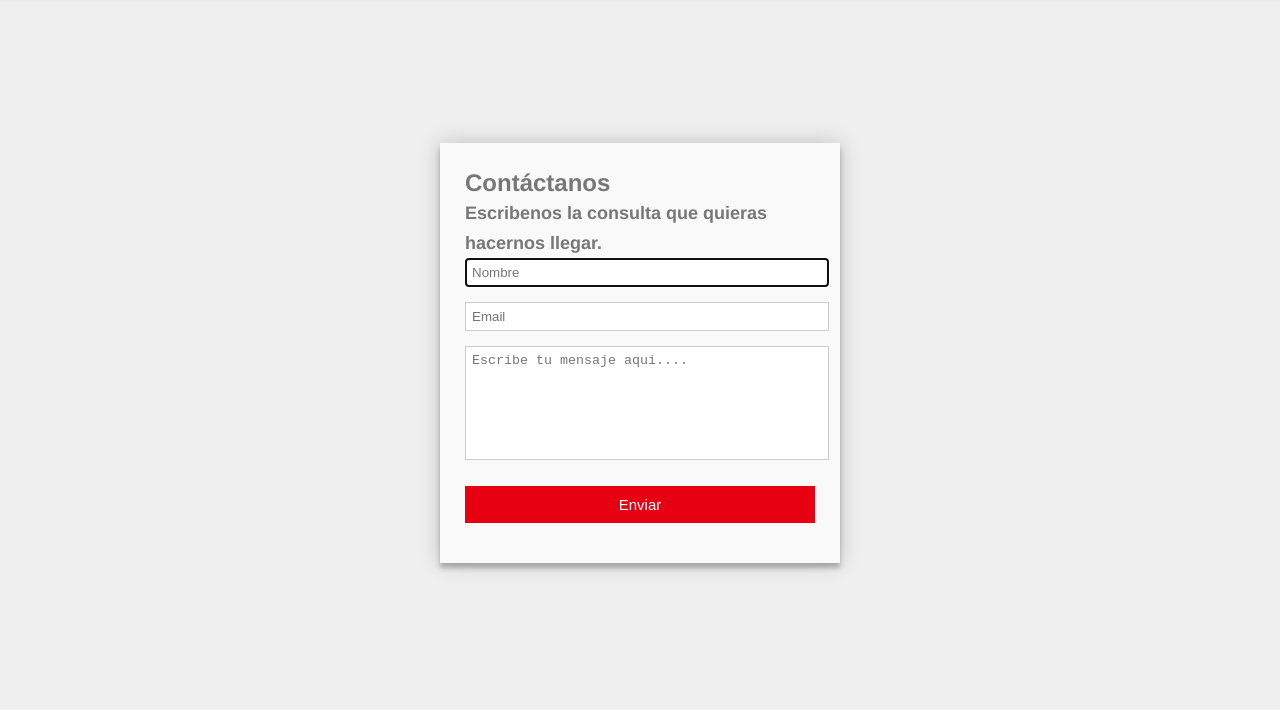
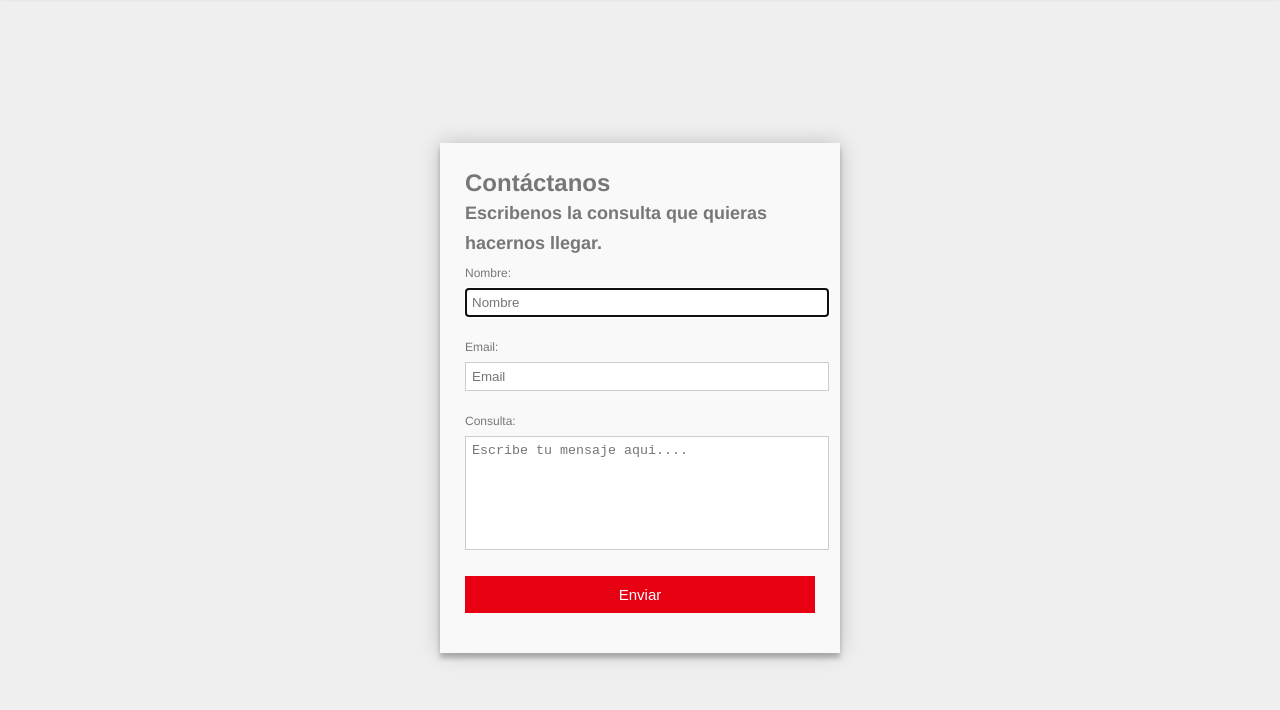
Before and after one commit to tiborux/Web-personal, a plain HTML site: page contacto.html in a window 1280 px wide. Shown: the part 82-792 px from the top of the page. Drawn offline with Linux system fonts and the light colour scheme.

Commit message:
Fix Contacto

```diff
--- a/contacto.html
+++ b/contacto.html
@@ -1,5 +1,8 @@
 <!DOCTYPE html>
-<html lang="es" xml:lang="es"></html>
+<html lang="es" xml:lang="es">
+
+</html>
+
 <head>
     <meta charset="utf-8">
     <link rel="stylesheet" href="./styles/contacto.css">
@@ -9,7 +12,9 @@
 
 <body>
     <nav>
-        <a href="./index.html"><img alt="Home" title="Home" src="./images/logo.png"></a>
+        <a href="./index.html">
+            <img alt="Home" title="Home" src="./images/logo.png">
+        </a>
         <ul>
             <li>
                 <a href="./index.html">Super Nintendo Mini</a>
@@ -32,13 +37,16 @@
             <h1>Contáctanos</h3>
                 <h2>Escribenos la consulta que quieras hacernos llegar.</h4>
                     <fieldset>
-                <input placeholder="Nombre" type="text"  name="nombre" label="Nombre" required="true" autofocus="true">
+                        <label for="name">Nombre:</label>
+                        <input placeholder="Nombre" type="text" id="nombre" label="Nombre" required="true" autofocus="true">
                     </fieldset>
                     <fieldset>
-                <input placeholder="Email" type="email" name="email" label="Email" required="true"d>
+                        <label for="email">Email:</label>
+                        <input placeholder="Email" type="email" id="email" label="Email" required="true" d>
                     </fieldset>
                     <fieldset>
-                <textarea type="text" placeholder="Escribe tu mensaje aqui...." name="consulta" label="Consulta" required="true"></textarea>
+                        <label for="consulta">Consulta:</label>
+                        <textarea type="text" placeholder="Escribe tu mensaje aqui...." id="consulta" label="Consulta" required="true"></textarea>
                     </fieldset>
                     <fieldset>
                         <button name="submit" type="submit" id="contact-submit">Enviar</button>
@@ -56,14 +64,12 @@
                         <!-- Icono validación HTML -->
 
                         <a href="https://validator.w3.org/check?uri=referer">
-                <img
-                  src="https://www.w3.org/html/logo/badge/html5-badge-h-solo.png"
-                  alt="HTML5 Válido" title="HTML5 Válido" height="64" width="63" />
+                            <img src="https://www.w3.org/html/logo/badge/html5-badge-h-solo.png" alt="HTML5 Válido" title="HTML5 Válido" height="64"
+                                width="63" />
                         </a>
                         <!-- Icono validación CSS -->
                         <a href=" http://jigsaw.w3.org/css-validator/check/referer ">
-               <img src=" http://jigsaw.w3.org/css-validator/images/vcss"
-                  alt="CSS Válido" height="31" width="88" />
+                            <img src=" http://jigsaw.w3.org/css-validator/images/vcss" alt="CSS Válido" height="31" width="88" />
                         </a>
                     </div>
 
```
Lines whose indentation alone changed are shown as unchanged.
